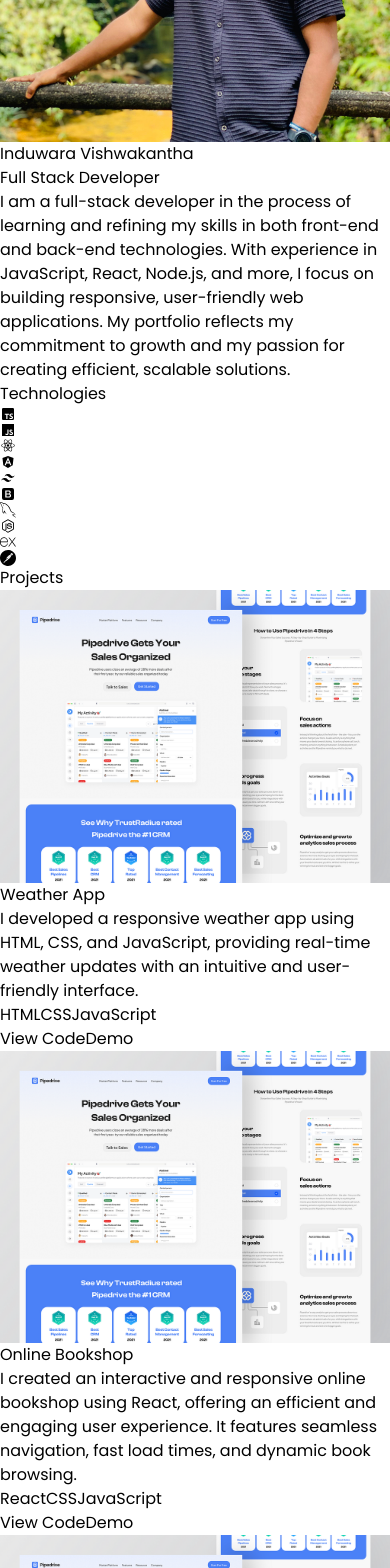
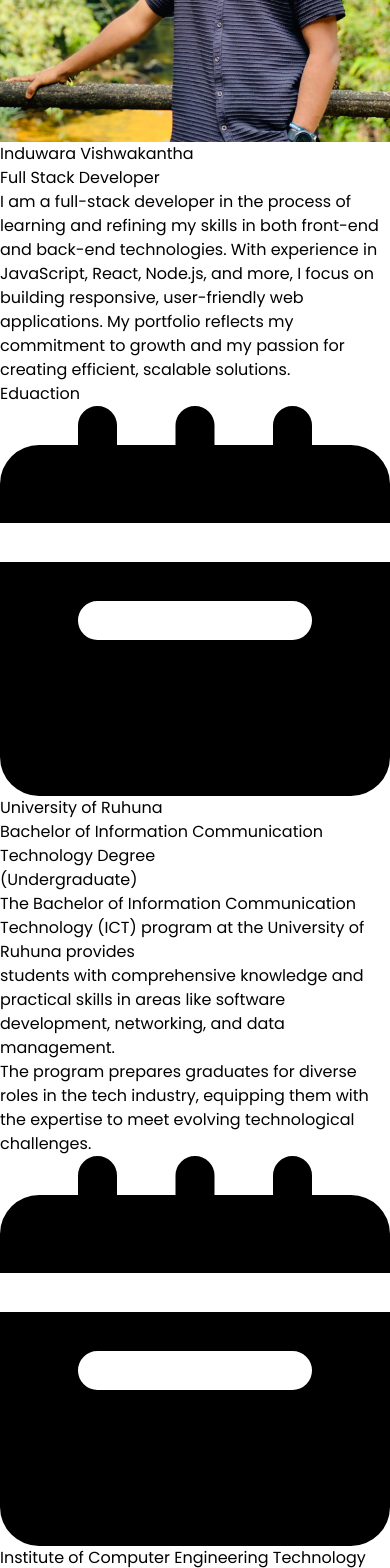
Before and after one commit to INDUWARA90/Portfolio, a React (Vite) app: page / in a window 390 px wide. Shown: the part 432-2000 px from the top of the page. Built offline with nearby package versions, Linux system fonts and the light colour scheme.

Commit message:
Add Education Section

```diff
--- a/index.html
+++ b/index.html
@@ -2,7 +2,7 @@
 <html lang="en">
   <head>
     <meta charset="UTF-8" />
-    <link rel="icon" type="image/svg+xml" href="/vite.svg" />
+    <link rel="icon" type="image/svg+xml" href="/src//assets/boy.png" />
     <meta name="viewport" content="width=device-width, initial-scale=1.0" />
     <title>INDUWARA</title>
   </head>
--- a/src/App.jsx
+++ b/src/App.jsx
@@ -17,7 +17,7 @@
 
         <About />
 
-        {/* <Education /> */}
+        <Education />
 
         <TechStack />
 
--- a/src/Componets/About/About.jsx
+++ b/src/Componets/About/About.jsx
@@ -4,7 +4,7 @@
 
 function About() {
     return (
-        <div id='home' className='px-16 flex min-h-screen w-full
+        <section id='home' className='px-16 flex min-h-screen w-full
         items-center justify-center py-28 md:px-32' >
 
             <div className="flex flex-col items-center justify-center gap-10 text-white">
@@ -47,7 +47,7 @@
                 </motion.div>
             </div>
 
-        </div>
+        </section>
 
     )
 }
--- a/src/Componets/Contact/Contact.jsx
+++ b/src/Componets/Contact/Contact.jsx
@@ -35,7 +35,7 @@
 
 
     return (
-        <div className='border-red-600 mt-7' id='contact'>
+        <section className='mt-40' id='contact'>
             <h3 className='text-white text-1xl hover:opacity-70 text-center'>Get in touch</h3>
             <h1 className='text-white text-5xl hover:opacity-70 text-center'>Contact Me</h1>
 
@@ -56,14 +56,14 @@
                     </div>
 
                     <div className="flex flex-col items-center mt-6">
-                        <button type='submit' className='text-1xl text-white font-semibold bg-gray-700 p-2 w-48 rounded-md w-fit'>Submit</button>
+                        <button type='submit' className='text-1xl text-white font-semibold bg-gradient-to-r from-violet-600 to-indigo-600 p-2 w-48 rounded-md hover:text-black '>Submit</button>
                     </div>
 
                 </form>
 
 
             </div>
-        </div>
+        </section>
     )
 }
 
--- a/src/Componets/Education/Education.jsx
+++ b/src/Componets/Education/Education.jsx
@@ -2,7 +2,58 @@
 
 function Education() {
   return (
-    <div className='mb-10 text-white'>Education</div>
+    <div className='text-white mb-36 flex flex-col items-center justify-center p-40' id='education'>
+      <h2 className='text-center text-5xl font-semibold mb-32'>Eduaction</h2>
+
+      <ol className="relative border-s border-gray-200 dark:border-gray-700">
+        <li className="mb-10 ms-6">
+          <span className="absolute flex items-center justify-center w-6 h-6 bg-blue-100 rounded-full -start-3 ring-8 ring-white dark:ring-gray-900 dark:bg-blue-900">
+            <svg className="w-2.5 h-2.5 text-blue-800 dark:text-blue-300" aria-hidden="true" xmlns="http://www.w3.org/2000/svg" fill="currentColor" viewBox="0 0 20 20">
+              <path d="M20 4a2 2 0 0 0-2-2h-2V1a1 1 0 0 0-2 0v1h-3V1a1 1 0 0 0-2 0v1H6V1a1 1 0 0 0-2 0v1H2a2 2 0 0 0-2 2v2h20V4ZM0 18a2 2 0 0 0 2 2h16a2 2 0 0 0 2-2V8H0v10Zm5-8h10a1 1 0 0 1 0 2H5a1 1 0 0 1 0-2Z" />
+            </svg>
+          </span>
+          <h3 className="flex items-center mb-1 text-lg font-semibold text-gray-900 dark:text-white">University of Ruhuna</h3>
+          <time className="block mb-2 text-sm font-normal leading-none text-gray-400 dark:text-gray-500">Bachelor of Information Communication Technology Degree <br /></time>
+          <span className='font-semibold block mb-2 text-sm leading-none text-gray-400 dark:text-gray-500'>(Undergraduate)</span>
+          <p className="mb-4 text-base font-normal text-gray-500 dark:text-gray-400">
+
+            The Bachelor of Information Communication Technology (ICT) program at the University of Ruhuna provides <br /> students with comprehensive knowledge and practical skills in areas like software development, networking, and data management. <br />The program prepares graduates for diverse roles in the tech industry, equipping them with the expertise to meet evolving technological challenges.
+
+          </p>
+
+        </li>
+
+        <li className="mb-10 ms-6">
+          <span className="absolute flex items-center justify-center w-6 h-6 bg-blue-100 rounded-full -start-3 ring-8 ring-white dark:ring-gray-900 dark:bg-blue-900">
+            <svg className="w-2.5 h-2.5 text-blue-800 dark:text-blue-300" aria-hidden="true" xmlns="http://www.w3.org/2000/svg" fill="currentColor" viewBox="0 0 20 20">
+              <path d="M20 4a2 2 0 0 0-2-2h-2V1a1 1 0 0 0-2 0v1h-3V1a1 1 0 0 0-2 0v1H6V1a1 1 0 0 0-2 0v1H2a2 2 0 0 0-2 2v2h20V4ZM0 18a2 2 0 0 0 2 2h16a2 2 0 0 0 2-2V8H0v10Zm5-8h10a1 1 0 0 1 0 2H5a1 1 0 0 1 0-2Z" />
+            </svg>
+          </span>
+          <h3 className="flex items-center mb-1 text-lg font-semibold text-gray-900 dark:text-white">Institute of Computer Engineering Technology</h3>
+          <time className="block mb-2 text-sm font-normal leading-none text-gray-400 dark:text-gray-500">Software Developer <br /></time>
+          <p className="mb-4 text-base font-normal text-gray-500 dark:text-gray-400">
+
+          <span className='font-semibold'>Programming Knowledge Mastery:</span> Comprehensive coverage of programming knowledge, spanning Programming Fundamentals, Object-Oriented Programming (OOP) concepts, and Database
+            Management Systems (DBMS), plus the latest industrial web frameworks and technologies.
+            <br /> <br />
+            <span className='font-semibold'>Hands-On Programming Skills:</span> Gain practical, hands-on programming skills through real-world application, ensuring you can confidently apply your knowledge in various scenarios.
+            <br /> <br />
+           <span className='font-semibold'>Enterprise-Level Application Development:</span> In 6 months, participants of the iCM program will independently develop enterprise-level applications, including web, mobile, and standalone apps from scratch.
+           <br /> <br />
+            <span className='font-semibold'>Versatility for Various Paths:</span> The skills acquired through the iCM program empower participants to excel in university academics, higher education, or freelancing. Be well-prepared to thrive in your chosen endeavors.
+
+
+
+
+          </p>
+
+        </li>
+
+      </ol>
+
+
+
+    </div>
   )
 }
 
--- a/src/Componets/Footer/Footer.jsx
+++ b/src/Componets/Footer/Footer.jsx
@@ -7,9 +7,9 @@
     <footer className='bg-black/60 p-5 rounded-sm'>
       <h1 className='text-center mb-4 text-2xl text-white'>Induwara Vishwakantha</h1>
       <div className="flex gap-10 items-center justify-center">
-        <BsGithub className='text-3xl cursor-pointer text-gray-300  hover:text-blue-600' />
-        <BsLinkedin className='text-3xl cursor-pointer text-gray-300  hover:text-blue-600' />
-        <FaFacebook className='text-3xl cursor-pointer text-gray-300 hover:text-blue-400' />
+        <a href="https://github.com/INDUWARA90" target='_blank'><BsGithub className='text-3xl cursor-pointer text-gray-300  hover:text-blue-600' /></a>
+        <a href="https://www.linkedin.com/in/induwara-vishwakantha-714b942b8/" target='_blank'><BsLinkedin className='text-3xl cursor-pointer text-gray-300  hover:text-blue-600' /></a>
+        <a href="https://web.facebook.com/induwara.vishwakantha.1" target='_blank'><FaFacebook className='text-3xl cursor-pointer text-gray-300 hover:text-blue-400' /></a>
       </div>
       <div className="flex gap-6 items-center justify-center mt-5">
         <a href="#home"><p className='text-white     hover:text-blue-600 '>Home</p></a>
--- a/src/Componets/Project/Project.jsx
+++ b/src/Componets/Project/Project.jsx
@@ -5,31 +5,10 @@
 
 
 function Project() {
-    const variants = {
-        hidden: { opacity: 0, y: 50 },
-        visible: { opacity: 1, y: 0 },
-    }
-
-
-
-    const ScrollReveal = ({ children }) => {
-        return (
-            <motion.div
-                initial={{ opacity: 0, }}
-                whileInView={{ opacity: 1, y: 0 }}
-                viewport={{ once: true }}
-                transition={{ duration: 0.8 }}
-
-            >
-                {children}
-            </motion.div>
-        )
-    }
-
 
     return (
 
-        <div className='flex min-h-screen w-full flex-col items-center justify-center gap-16 p-4 md:py-24' id='project'>
+        <section className='flex min-h-screen w-full flex-col items-center justify-center gap-16 p-4 md:py-24' id='project'>
 
                 <h1 className='text-4xl font-semibold text-white md:text-6xl'>Projects</h1>
 
@@ -45,7 +24,7 @@
 
             </div>
 
-        </div>
+        </section>
     )
 }
 
--- a/src/Componets/ProjectCard/ProjectCard.jsx
+++ b/src/Componets/ProjectCard/ProjectCard.jsx
@@ -42,8 +42,8 @@
                 </div>
                 <div className="flex items-center flex-wrap gap-4">
 
-                   <a href={project.clink} target='_blank'><button className='p-3 bg-red-500 rounded-md '>View Code</button></a>
-                   <a href={project.dlink} target='_blank'><button className='p-3 bg-red-500 rounded-md '>Demo</button></a>
+                   <a href={project.clink} target='_blank'><button className='p-3 bg-gradient-to-r from-teal-200 to-teal-500 rounded-md font-semibold  hover:text-black'>View Code</button></a>
+                   <a href={project.dlink} target='_blank'><button className='p-3 bg-gradient-to-r from-emerald-500 to-emerald-900 rounded-md font-semibold hover:text-black'>Demo</button></a>
 
                 </div>
             </div>
--- a/src/Componets/TechStack/TechStack.jsx
+++ b/src/Componets/TechStack/TechStack.jsx
@@ -13,7 +13,7 @@
     }
 
     return (
-        <div className='flex min-h[70vh] w-full flex-col items-center justify-center gap-16 md:gap-30' id='tech'>
+        <section className=' mb-48 flex min-h[70vh] w-full flex-col items-center justify-center gap-16 md:gap-30' id='tech'>
 
             <motion.h1
             variants={variants}
@@ -72,7 +72,7 @@
 
             </div>
 
-        </div>
+        </section>
     )
 }
 
```
Also changed, not shown: src/Componets/Header/Header.jsx (+15 -15 lines), src/assets/boy.png (added).
